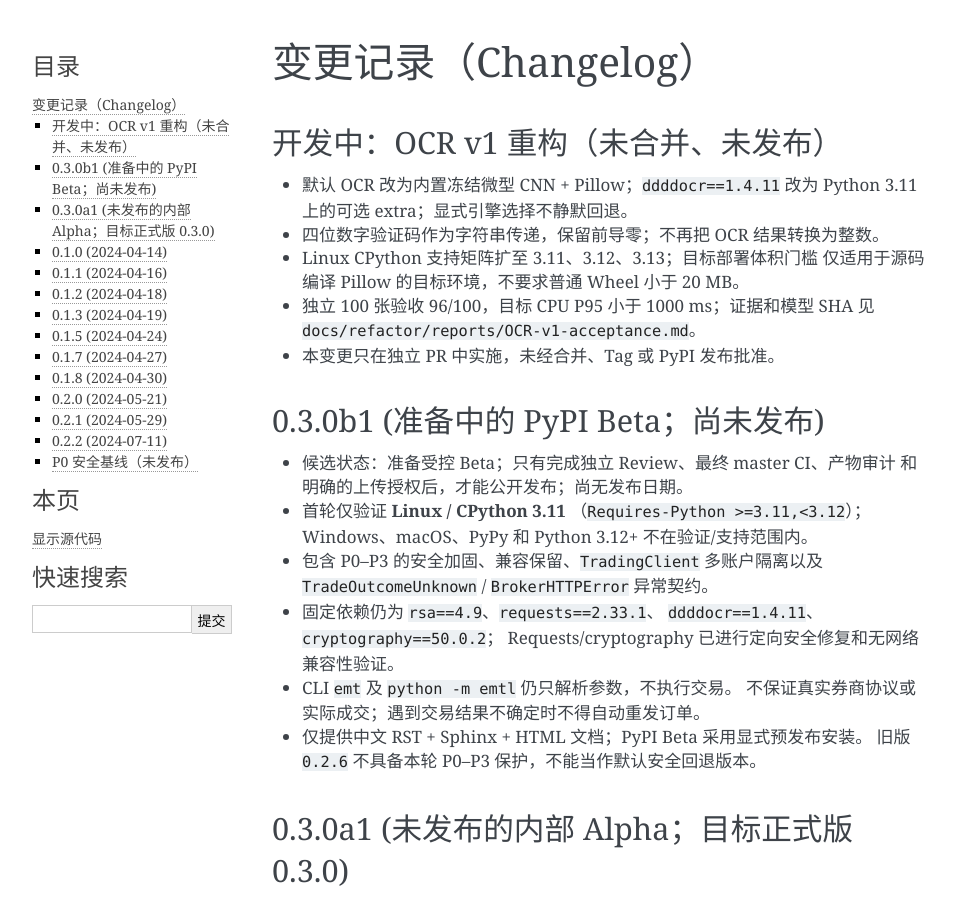
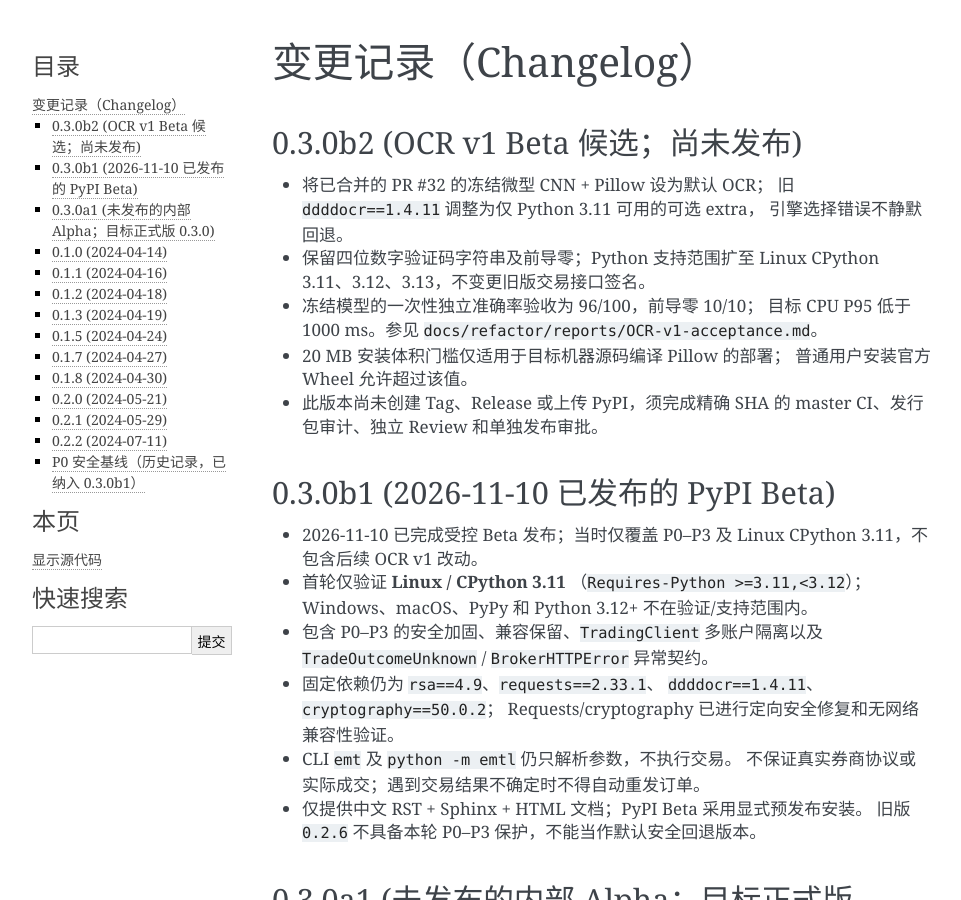
Before and after one commit to riiy/emtl, a Sphinx documentation site: the page built from docs/changelog.rst, in a window 1280 px wide and 900 px high. Shown: the whole window, without its empty margins (148-1109 px from the left). Built offline with Sphinx 7.4.7, drawn with Linux system fonts in a browser that asks for light colours; some of the changed text lies outside the part shown.

Commit message:
chore(release): prepare OCR beta 0.3.0b2

```diff
--- a/CHANGELOG.rst
+++ b/CHANGELOG.rst
@@ -1,23 +1,26 @@
 变更记录（Changelog）
 ============================
 
-开发中：OCR v1 重构（未合并、未发布）
--------------------------------------
+0.3.0b2 (OCR v1 Beta 候选；尚未发布)
+-----------------------------
 
-* 默认 OCR 改为内置冻结微型 CNN + Pillow；``ddddocr==1.4.11``
-  改为 Python 3.11 上的可选 extra；显式引擎选择不静默回退。
-* 四位数字验证码作为字符串传递，保留前导零；不再把 OCR 结果转换为整数。
-* Linux CPython 支持矩阵扩至 3.11、3.12、3.13；目标部署体积门槛
-  仅适用于源码编译 Pillow 的目标环境，不要求普通 Wheel 小于 20 MB。
-* 独立 100 张验收 96/100，目标 CPU P95 小于 1000 ms；证据和模型 SHA
-  见 ``docs/refactor/reports/OCR-v1-acceptance.md``。
-* 本变更只在独立 PR 中实施，未经合并、Tag 或 PyPI 发布批准。
+* 将已合并的 PR #32 的冻结微型 CNN + Pillow 设为默认 OCR；
+  旧 ``ddddocr==1.4.11`` 调整为仅 Python 3.11 可用的可选 extra，
+  引擎选择错误不静默回退。
+* 保留四位数字验证码字符串及前导零；Python 支持范围扩至
+  Linux CPython 3.11、3.12、3.13，不变更旧版交易接口签名。
+* 冻结模型的一次性独立准确率验收为 96/100，前导零 10/10；
+  目标 CPU P95 低于 1000 ms。参见 ``docs/refactor/reports/OCR-v1-acceptance.md``。
+* 20 MB 安装体积门槛仅适用于目标机器源码编译 Pillow 的部署；
+  普通用户安装官方 Wheel 允许超过该值。
+* 此版本尚未创建 Tag、Release 或上传 PyPI，须完成精确 SHA 的
+  master CI、发行包审计、独立 Review 和单独发布审批。
 
-0.3.0b1 (准备中的 PyPI Beta；尚未发布)
+0.3.0b1 (2026-11-10 已发布的 PyPI Beta)
 ----------------------------------------------------------------
 
-* 候选状态：准备受控 Beta；只有完成独立 Review、最终 master CI、产物审计
-  和明确的上传授权后，才能公开发布；尚无发布日期。
+* 2026-11-10 已完成受控 Beta 发布；当时仅覆盖 P0–P3 及
+  Linux CPython 3.11，不包含后续 OCR v1 改动。
 * 首轮仅验证 **Linux / CPython 3.11** （``Requires-Python >=3.11,<3.12``）；
   Windows、macOS、PyPy 和 Python 3.12+ 不在验证/支持范围内。
 * 包含 P0–P3 的安全加固、兼容保留、``TradingClient`` 多账户隔离以及
@@ -101,7 +104,7 @@
 
 * 将 ``insert_order`` 替换为 ``create_order``。
 
-P0 安全基线（未发布）
+P0 安全基线（历史记录，已纳入 0.3.0b1）
 ------------------------------------
 
 * 删除敏感日志输出，不再重新配置宿主应用的 root logger。
--- a/docs/conf.py
+++ b/docs/conf.py
@@ -25,7 +25,7 @@ copyright = f"{year}, {author}"
 try:
     version = release = distribution_version("emtl")
 except PackageNotFoundError:
-    version = release = "0.3.0b1"
+    version = release = "0.3.0b2"
 
 pygments_style = "trac"
 templates_path = ["."]
--- a/docs/installation.rst
+++ b/docs/installation.rst
@@ -5,9 +5,9 @@
 版本与支持范围
 ==============
 
-OCR v1 源码开发分支支持 Linux / CPython 3.11、3.12、3.13
+当前 ``master`` 的 OCR v1 实现支持 Linux / CPython 3.11、3.12、3.13
 （``>=3.11,<3.14``），Windows、macOS 和 PyPy 尚未验证。
-开发分支默认安装 Pillow 13.0.0 与冻结的微型 CNN 模型，
+当前源码默认安装 Pillow 13.0.0 与冻结的微型 CNN 模型，
 不再强制安装 ddddOCR、NumPy、ONNX Runtime 或 OpenCV。
 
 在 Python 3.11 上需要旧 OCR 时，可以安装额外依赖::
@@ -26,13 +26,14 @@ OCR 的返回值为四位数字字符串，前导零会原样提交。
 已测量 Pillow + 推理代码 + 模型约 5.72 MB，P95 约 55.76 ms；
 官方 Pillow Wheel 安装可以超过 20 MB，不构成普通用户安装失败。
 源码构建依赖系统 JPEG/zlib 库，必须在目标环境自行验证。
-本段描述未合并的 OCR v1 开发分支；已发行版本的依赖可能不同。
+OCR v1 已经合并至 ``master``，但尚未在 ``0.3.0b2`` 中发布；
+已发行的 ``0.3.0b1`` 仍使用旧版 ddddOCR。
 
 安装已公开的版本
 ================
 
-以下命令安装 PyPI 上已有的公开稳定版本，**不会** 安装尚未获准上传的
-``0.3.0b1`` Beta 候选（内部 Alpha ``0.3.0a1`` 亦未对外发布）::
+以下命令安装 PyPI 上已有的公开稳定版本，**不会** 自动安装预发布版本
+``0.3.0b1`` 或尚未发布的 ``0.3.0b2``::
 
     python -m pip install emtl
 
@@ -43,9 +44,15 @@ OCR 的返回值为四位数字字符串，前导零会原样提交。
 预发布版本
 ==========
 
-只有维护者单独批准并完成 ``0.3.0b1`` 上传后，下面的命令才有意义::
+已公开的 Beta ``0.3.0b1`` 可通过显式版本号安装（仍采用旧 OCR，
+仅支持 Python 3.11）::
 
     python -m pip install --pre emtl==0.3.0b1
+
+下一候选 ``0.3.0b2`` **尚未发布**。只有完成单独的 Tag、Release、
+PyPI 上传审批且上传实际成功后，才能安装该版本::
+
+    python -m pip install --pre emtl==0.3.0b2
 
 Beta 不代表可在生产环境安全交易，也不保证券商协议兼容。
 自动安装验收仅允许 import、CLI help、离线合成用例等无交易副作用的检查。
--- a/docs/refactor/reports/OCR-v1-acceptance.md
+++ b/docs/refactor/reports/OCR-v1-acceptance.md
@@ -1,4 +1,7 @@
 # OCR v1：冻结模型与集成验收记录
+
+2026-11-13：PR #32 已合并至 ``master``；本文件保留开发与集成验收证据。
+``0.3.0b2`` 仍为待审核发布候选，未因此自动获得 Tag、Release 或 PyPI 授权。
 
 本次仅集成此前冻结的离线 tiny-CNN 模型，不进行重新训练，不通过任何真实账户或交易接口验收。
 
--- a/docs/releasing.rst
+++ b/docs/releasing.rst
@@ -5,11 +5,13 @@
 当前状态与支持范围
 ==================
 
-内部 Alpha ``0.3.0a1`` 未对外发布。当前准备的下一候选为
-PyPI Beta ``0.3.0b1``，**尚未获得上传授权**；完成 Beta 观察后
-再单独评估正式版 ``0.3.0``。Beta 和 Stable 都需要各自的明确批准。
+内部 Alpha ``0.3.0a1`` 未对外发布；``0.3.0b1`` 已于 2026-11-10
+发布为 Beta。OCR v1 已合并至 ``master``，下一候选为 PyPI Beta
+``0.3.0b2``，**尚未获得 Tag、Release 或上传授权**。完成新 Beta 观察后
+再单独评估正式版 ``0.3.0``；不同发布操作须分别获得明确批准。
 
-目前仅验证和支持 Linux / CPython 3.11，其他平台或 Python 版本未获支持承诺。
+已发行的 ``0.3.0b1`` 仅支持 Linux / CPython 3.11；新候选 ``0.3.0b2``
+计划支持 Linux / CPython 3.11、3.12、3.13。其他平台和 PyPy 尚未验证。
 自动测试采用合成数据与禁网环境，不能证明券商协议正确或真实成交。
 Read the Docs 是规范文档站点，GitHub Pages 只是手动维护的镜像；
 仅交付 RST + Sphinx 生成的 HTML，不生成 PDF、EPUB。
@@ -17,7 +19,7 @@ Read the Docs 是规范文档站点，GitHub Pages 只是手动维护的镜像
 版本号与不可变 Tag
 ==================
 
-遵循 PEP 440：``0.3.0a1``、``0.3.0b1``、``0.3.0rc1``、``0.3.0``，
+遵循 PEP 440：``0.3.0a1``、``0.3.0b1``、``0.3.0b2``、``0.3.0rc1``、``0.3.0``，
 Git Tag 使用前缀 ``v``，并与规范版本号严格对应。
 
 ``setuptools_scm`` 负责运行时版本；不含 Git 元数据的源码包必须保留
@@ -42,7 +44,7 @@ API/CLI help 及构造烟测，并在系统级禁网下完成。
 Beta 必须在 Alpha 和独立 Review 后，由维护者**另行批准上传**。
 只有该版本真实上传后，以下显式预发布安装命令才可使用::
 
-    python -m pip install --pre emtl==0.3.0b1
+    python -m pip install --pre emtl==0.3.0b2
 
 Beta 说明至少包含版本、日期、Commit、产物哈希、环境、变更、
 兼容范围、升级/降级风险和已知限制。建议观察十个工作日并按
@@ -132,8 +134,9 @@ GitHub 仍保留 ``metadata: read``。
 SDK 认证状态保存在内存中，没有 SDK 数据库迁移可回退；
 真实券商侧状态无法通过软件包回滚恢复。
 
-目前没有已发布且经过 P0–P3 验证的安全回退基线：
-旧 ``0.2.6`` 发布早于这些保护措施，不能自动降级后继续交易。
+已发行的 ``0.3.0b1`` 包含 P0–P3 的离线验证，但仍缺少真实券商
+协议与交易结果的生产验证，不能直接视为经过生产验证的安全回退基线。
+旧 ``0.2.6`` 发布早于这些保护措施，也不能自动降级后继续交易。
 只有在维护者明确验证并记录某个 known-good 版本后，
 才考虑软件包级回退（先替换占位符）::
 
@@ -155,8 +158,8 @@ Dependabot 只负责创建 PR，**不得自动合并**。
 ``requests/urllib3`` 升级需验证请求次数、重定向和异常语义；
 OCR 升级需获批准的脱敏图像样本。
 所有变更都需离线测试、包安装及 HTML 构建。
-应在 ``2027-04-01`` 前审查 CPython 3.11 与 OCR 迁移，
-不得提前宣称支持 Python 3.12+。
+应在 ``2027-04-01`` 前复核 CPython 3.11–3.13 支持与 OCR 依赖；
+不将已验证的 Linux 环境结果直接推广到 Windows、macOS 或 PyPy。
 
 依赖来源分别是 ``setup.py`` （运行时直接依赖）、
 ``pip freeze`` 和 ``pip inspect`` （已安装的传递依赖）、
@@ -165,10 +168,11 @@ OCR 升级需获批准的脱敏图像样本。
 每个候选应记录工具及解析后的依赖版本。
 固定版本或测试成功不等于没有漏洞。
 
-OCR v1 开发分支运行时依赖为 ``rsa==4.9``、``requests==2.33.1``、
-``Pillow==13.0.0``、``cryptography==50.0.2``。
-旧引擎通过仅支持 Python 3.11 的 ``emtl[ddddocr]`` 可选安装。
-该变更未获合并/发布授权，不改变已发行包。
+OCR v1 已合并至 ``master``；``0.3.0b2`` 候选的运行时依赖为
+``rsa==4.9``、``requests==2.33.1``、``Pillow==13.0.0``、
+``cryptography==50.0.2``。旧引擎通过仅支持 Python 3.11 的
+``emtl[ddddocr]`` 可选安装。该候选尚未获得发布授权，
+已发行的 ``0.3.0b1`` 仍使用 ddddOCR。
 此前识别的 Requests 与 cryptography 公告已有定向更新和最终 master
 兼容测试证据，但不代表已完成全量 SBOM 或未来零漏洞保证。
 Dependabot 中 ``rsa 4.9 → 4.9.1`` 待单独审查，不得自动合并。
--- a/setup.py
+++ b/setup.py
@@ -16,7 +16,7 @@ setup(
     use_scm_version={
         "local_scheme": "dirty-tag",
         "write_to": "src/emtl/_version.py",
-        "fallback_version": "0.3.0b1",
+        "fallback_version": "0.3.0b2",
     },
     license="MIT",
     description="东方财富自动交易接口",
--- a/src/emtl/__init__.py
+++ b/src/emtl/__init__.py
@@ -1,7 +1,7 @@
 try:
     from ._version import __version__
 except ImportError:
-    __version__ = "0.3.0b1"
+    __version__ = "0.3.0b2"
 
 from .client import TradingClient
 from .core import cancel_order
```
Also changed, not shown: README.rst (+10 -9 lines), .bumpversion.cfg, 6 other files.
